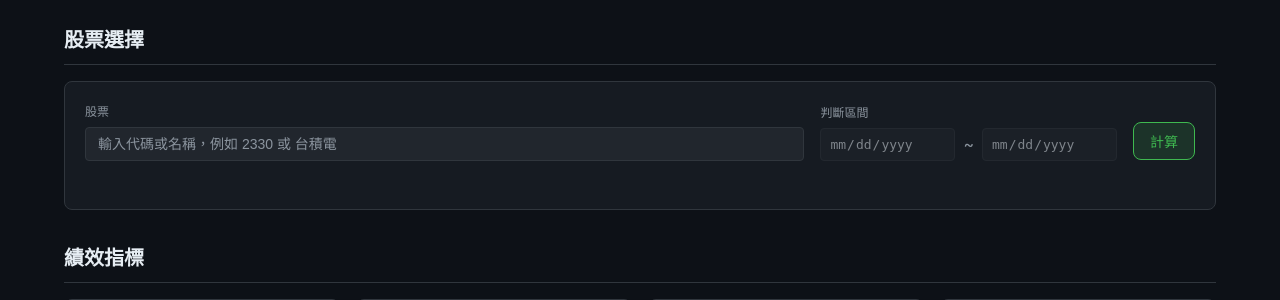
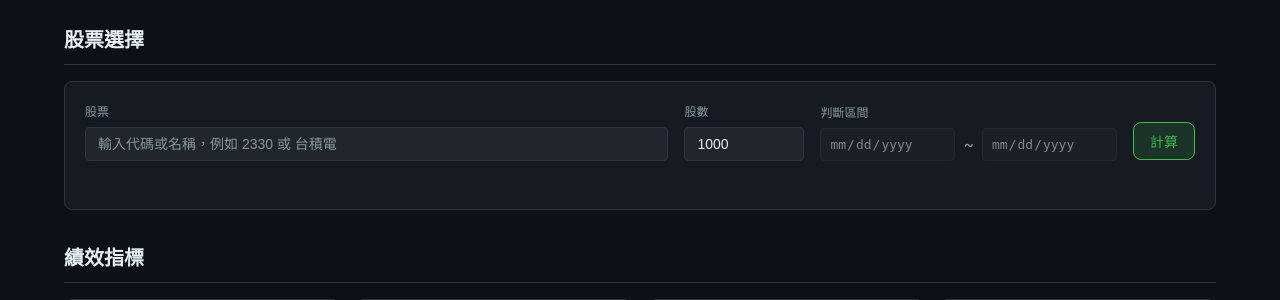
Before and after one commit to nk7260ynpa/Tw_stock_indicator, a Flask app: page / in a window 1280 px wide. Shown: the part 57-357 px from the top of the page. Run offline with Flask 3, Linux system fonts and the light colour scheme.

Commit message:
feat: 新增股數輸入欄位，預設 1000 股
於股票選擇器中加入股數輸入欄位，點擊計算時同步至
window.currentShares 供後續計算使用。

Co-Authored-By: Claude Opus 4.6 <noreply@anthropic.com>

```diff
--- a/tw_stock_indicator/web/static/css/main.css
+++ b/tw_stock_indicator/web/static/css/main.css
@@ -217,6 +217,25 @@ body {
     font-size: 0.875rem;
 }
 
+.shares-group {
+    min-width: 100px;
+    max-width: 120px;
+}
+
+.shares-input {
+    width: 100%;
+    background: var(--bg-input);
+    color: var(--text-primary);
+    border: 1px solid var(--border);
+    border-radius: 4px;
+    padding: 8px 12px;
+    font-size: 0.875rem;
+}
+
+.shares-input:focus {
+    outline: none;
+    border-color: var(--blue);
+}
 
 .date-range {
     min-width: 240px;
--- a/tw_stock_indicator/web/static/js/stock_selector.js
+++ b/tw_stock_indicator/web/static/js/stock_selector.js
@@ -11,6 +11,7 @@
     var dropdown = document.getElementById('search-dropdown');
     var dateStart = document.getElementById('date-start');
     var dateEnd = document.getElementById('date-end');
+    var sharesInput = document.getElementById('stock-shares');
     var queryBtn = document.getElementById('btn-query-stock');
     var loadStatus = document.getElementById('stock-load-status');
 
@@ -20,6 +21,7 @@
     /** 將已選股票資訊存在全域 */
     window.currentStockData = null;
     window.currentStock = null;
+    window.currentShares = 1000;
 
     /** 點擊搜尋欄位時清空以便重新搜尋 */
     searchInput.addEventListener('focus', function () {
@@ -173,6 +175,7 @@
             return;
         }
 
+        window.currentShares = parseInt(sharesInput.value, 10) || 1000;
         queryBtn.disabled = true;
         showLoadStatus('載入中...', 'info');
 
--- a/tw_stock_indicator/web/templates/components/stock_selector.html
+++ b/tw_stock_indicator/web/templates/components/stock_selector.html
@@ -9,6 +9,13 @@
                        placeholder="輸入代碼或名稱，例如 2330 或 台積電" autocomplete="off">
                 <div id="search-dropdown" class="search-dropdown"></div>
             </div>
+        </div>
+
+        <!-- 股數 -->
+        <div class="shares-group">
+            <label class="selector-label">股數</label>
+            <input type="number" id="stock-shares" class="shares-input"
+                   value="1000" min="1" step="1">
         </div>
 
         <!-- 日期區間 -->
```
